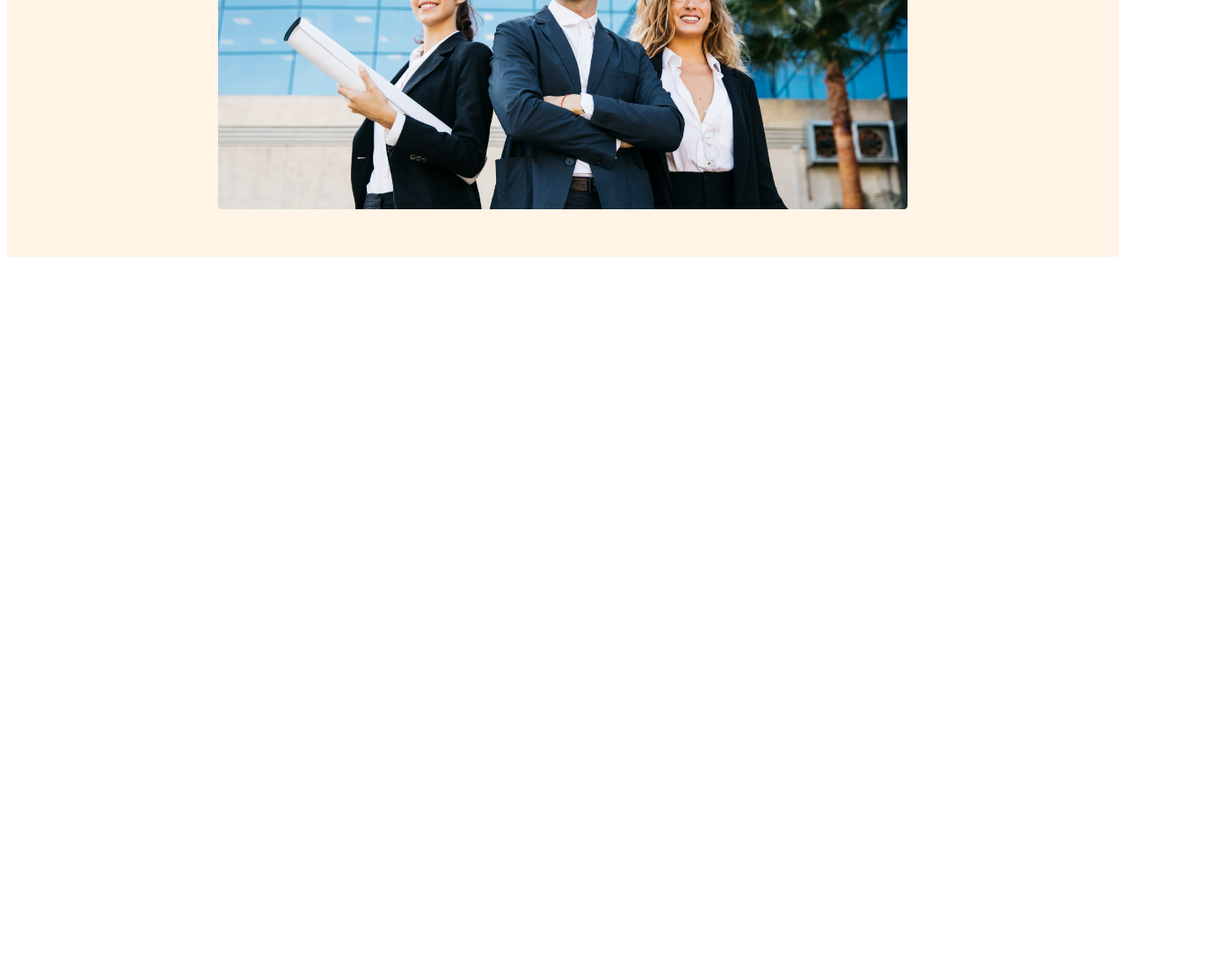
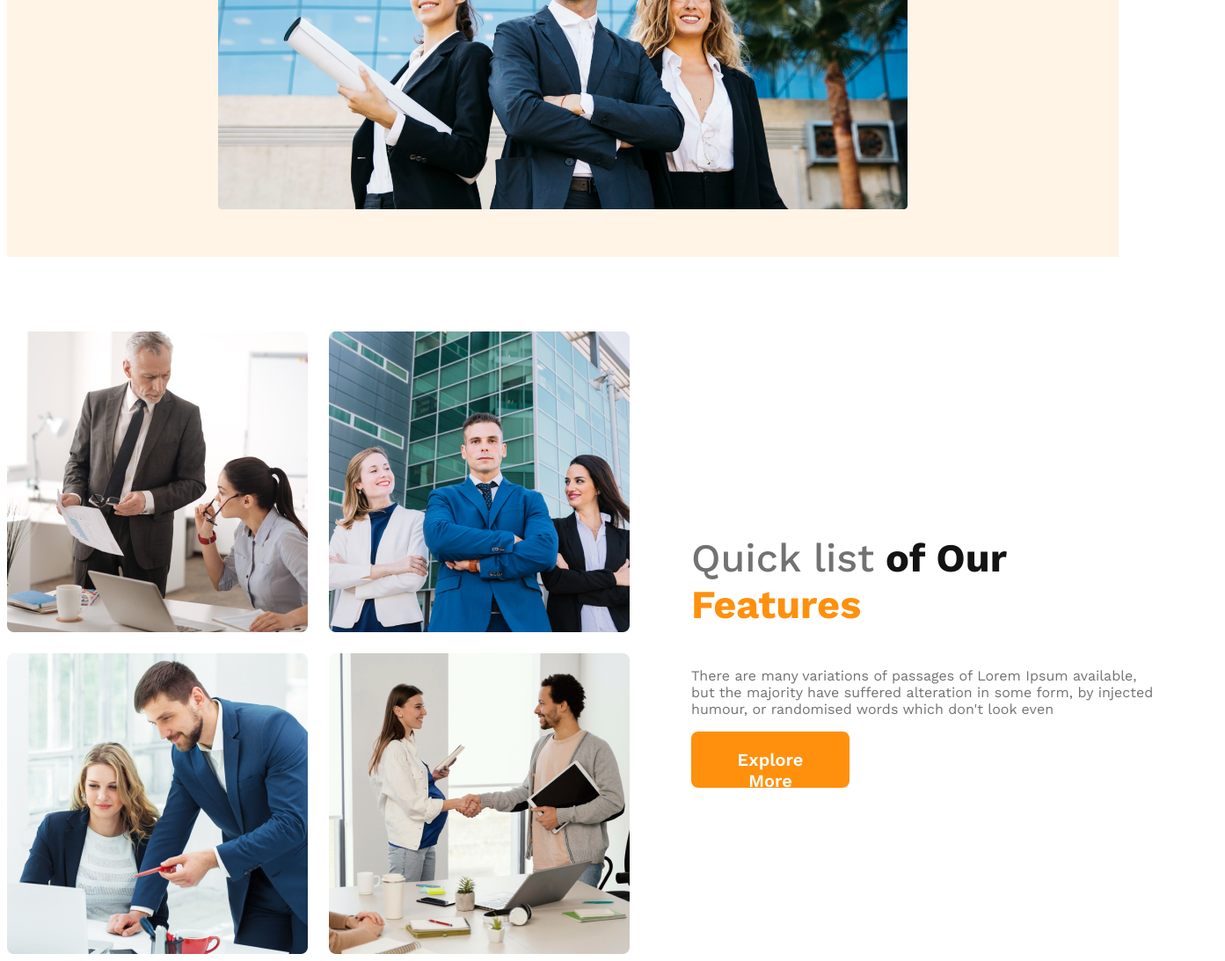
Before and after one commit to abdullah-al-marjuc-talha/g3-architects-website, a plain HTML site: page index.html in a window 1280 px wide. Shown: the part 722-1815 px from the top of the page at 88% size, 1393 px wide, since content can reach past the window. Before the commit the page ends 1022 px from the top, so only its background shows below. Drawn offline with nearby package versions, Linux system fonts and the light colour scheme.

Commit message:
features content added

```diff
--- a/index.html
+++ b/index.html
@@ -13,6 +13,8 @@
 </head>
 
 <body>
+
+    <!-- header starting -->
 
     <header>
 
@@ -79,9 +81,53 @@
 
     </header>
 
+    <!-- header end -->
+
     <main>
 
 
+        <!-- teams section start-->
+        <section class="teams-container">
+
+            <div class="teams-img-container">
+
+                <img src="images/team1.png" alt="">
+
+                <img src="images/team2.png" alt="">
+
+                <img src="images/team3.png" alt="">
+
+                <img src="images/team4.png" alt="">
+
+            </div>
+
+            <div class="teams-content">
+
+
+                <h3 class="teams-title">
+
+                    <span class="quick-list">Quick list</span> <span class="of-our">of Our</span> <span class="text-features">Features</span>
+
+                </h3>
+
+                <p class="teams-description">
+
+                    There are many variations of passages of Lorem Ipsum available, but the majority have suffered alteration in some form, by injected humour, or randomised words which don't look even
+
+                </p>
+
+
+                <button class="btn-primary">
+
+                    Explore More
+
+                </button>
+
+
+
+            </div>
+
+        </section>
 
     </main>
 
--- a/styles/architect.css
+++ b/styles/architect.css
@@ -96,6 +96,7 @@ nav li a {
 
     font-size: 4rem;
     font-weight: 700;
+    width: 862px;
 
 }
 
@@ -105,11 +106,80 @@ nav li a {
 
 }
 
-.banner img
-{
+.banner img {
 
     margin-top: 20px;
     width: 100%;
+
+}
+
+
+/* teams styles */
+
+.teams-container
+ {
+
+    display: flex;
+    align-items: center;
+    /* align-content: center; */
+    margin-top: 85px;
+
+}
+
+.teams-img-container {
+
+    display: grid;
+    grid-template-columns: repeat(2, 1fr);
+    /* gap: 25px; */
+    gap: 1.5rem;
+
+}
+
+.teams-content {
+
+    padding-right: 70px;
+    padding-left: 70px;
+
+}
+
+.teams-title {
+
+    font-size: 2.8rem;
+
+}
+
+.quick-list {
+
+    color: #727272;
+    font-size: 45px;
+    font-weight: 500;
+
+}
+
+.of-our {
+
+    color: #131313;
+    font-size: 45px;
+    font-weight: 700;
+
+}
+
+.text-features {
+
+    color: #FF900E;
+    font-size: 45px;
+    font-weight: 700;
+    width: 468px;
+
+}
+
+.teams-description
+{
+
+    color: #727272;
+    font-size: 16px;
+    font-weight: 400;
+    width: 537px;
 
 }
 
@@ -119,18 +189,15 @@ nav li a {
 
 /* mobile devices */
 
-@media screen and (max-width: 576px)
-{
+@media screen and (max-width: 576px) {
 
-    header
-    {
+    header {
 
         padding: 20px;
 
     }
 
-    nav
-    {
+    nav {
 
         flex-direction: column;
 
@@ -142,21 +209,28 @@ nav li a {
 
 /* tablet or medium devices */
 
-@media screen and (min-width:576px) and (max-width: 960px)
-{
+@media screen and (min-width:576px) and (max-width: 960px) {
 
-    header
-    {
+    header {
 
         padding: 50px;
 
     }
 
-    nav
-    {
+    nav {
 
         flex-direction: column;
 
     }
 
 }
+
+
+/* mains styles */
+
+main {
+
+    max-width: 1440px;
+    margin: 0 auto;
+
+}
```
